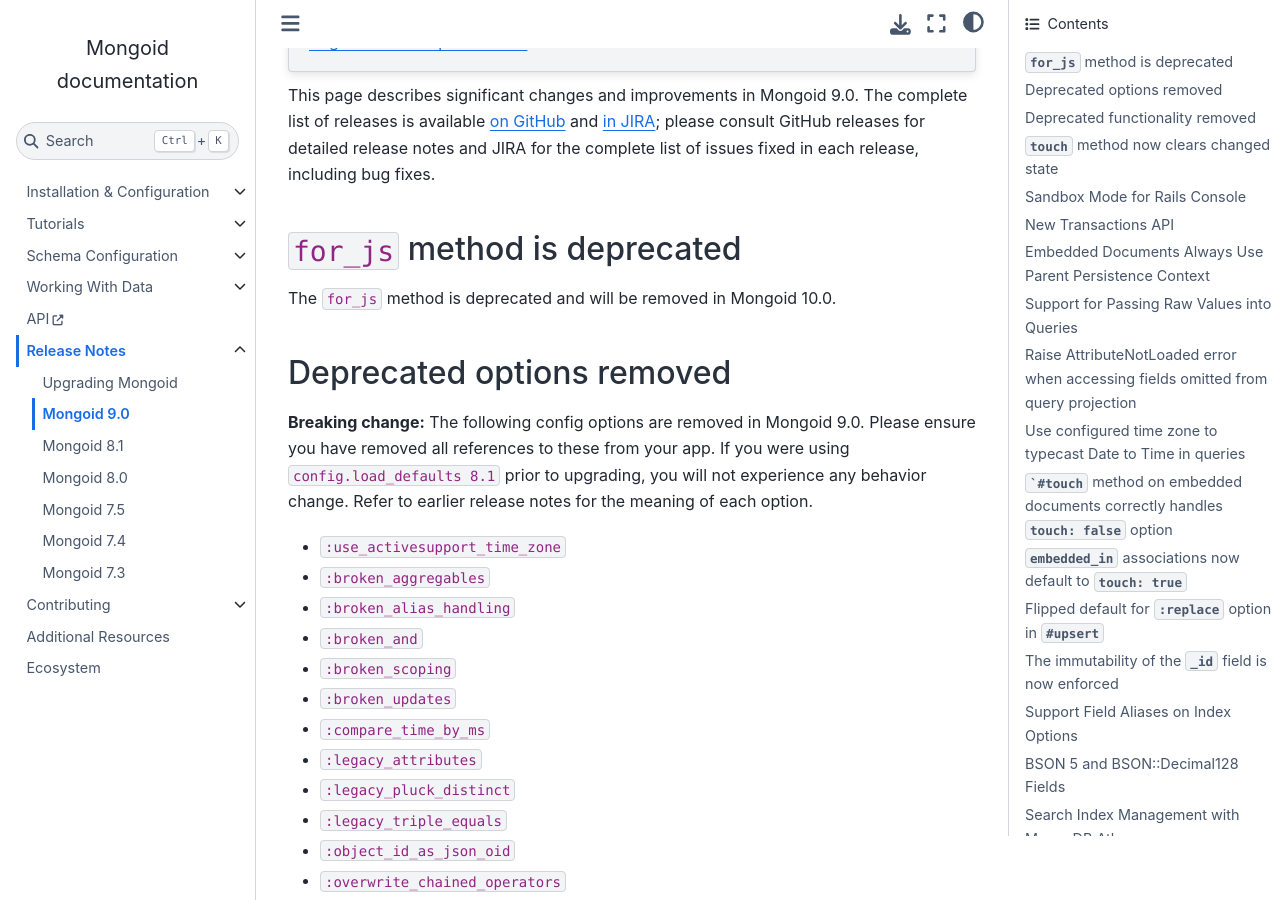
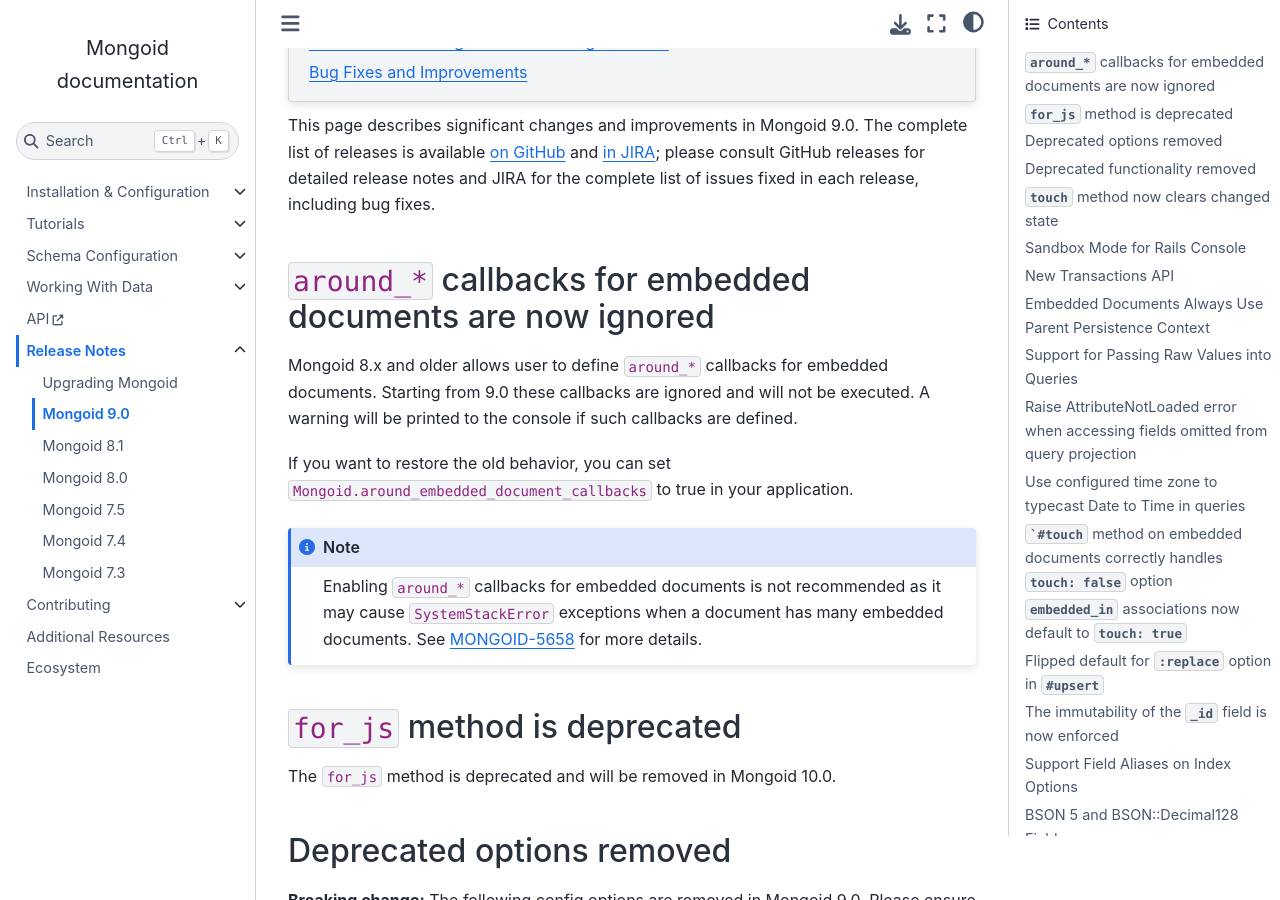
Before and after one commit to i80and/docs-mongoid, a Sphinx documentation site: the page built from docs/release-notes/mongoid-9.0.txt, in a window 1280 px wide and 900 px high, scrolled down 677 px. Built offline with Sphinx 7.4.7 and the Sphinx Book theme 1.1.4, drawn with Linux system fonts in a browser that asks for light colours; some of the changed text lies outside the part shown.

Commit message:
MONGOID-5658 Fix callbacks for embedded (#5727)
* 5658

* 5658

* 5658

* Document the config option

* Add warning

* Add docstrings

* Update for ActiveSupport 7.1

* Add test case

* Add release notes

* Update specs

```diff
--- a/docs/release-notes/mongoid-9.0.txt
+++ b/docs/release-notes/mongoid-9.0.txt
@@ -16,6 +16,23 @@ The complete list of releases is available `on GitHub
 <https://jira.mongodb.org/projects/MONGOID?selectedItem=com.atlassian.jira.jira-projects-plugin:release-page>`_;
 please consult GitHub releases for detailed release notes and JIRA for
 the complete list of issues fixed in each release, including bug fixes.
+
+
+``around_*`` callbacks for embedded documents are now ignored
+-------------------------------------------------------------
+
+Mongoid 8.x and older allows user to define ``around_*`` callbacks for embedded
+documents. Starting from 9.0 these callbacks are ignored and will not be executed.
+A warning will be printed to the console if such callbacks are defined.
+
+If you want to restore the old behavior, you can set
+``Mongoid.around_embedded_document_callbacks`` to true in your application.
+
+.. note::
+  Enabling ``around_*`` callbacks for embedded documents is not recommended
+  as it may cause ``SystemStackError`` exceptions when a document has many
+  embedded documents. See `MONGOID-5658 <https://jira.mongodb.org/browse/MONGOID-5658>`_
+  for more details.
 
 
 ``for_js`` method is deprecated
```
